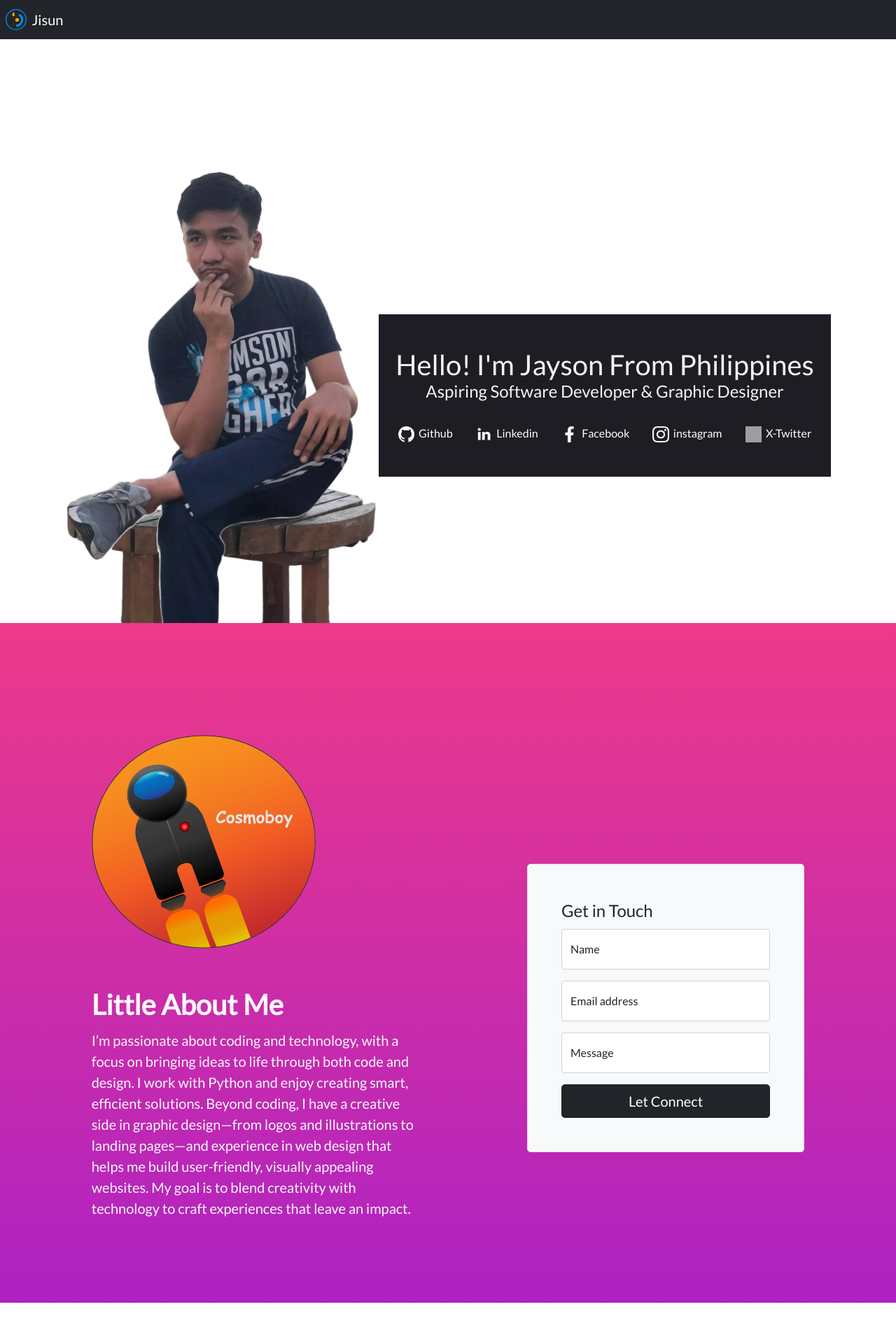
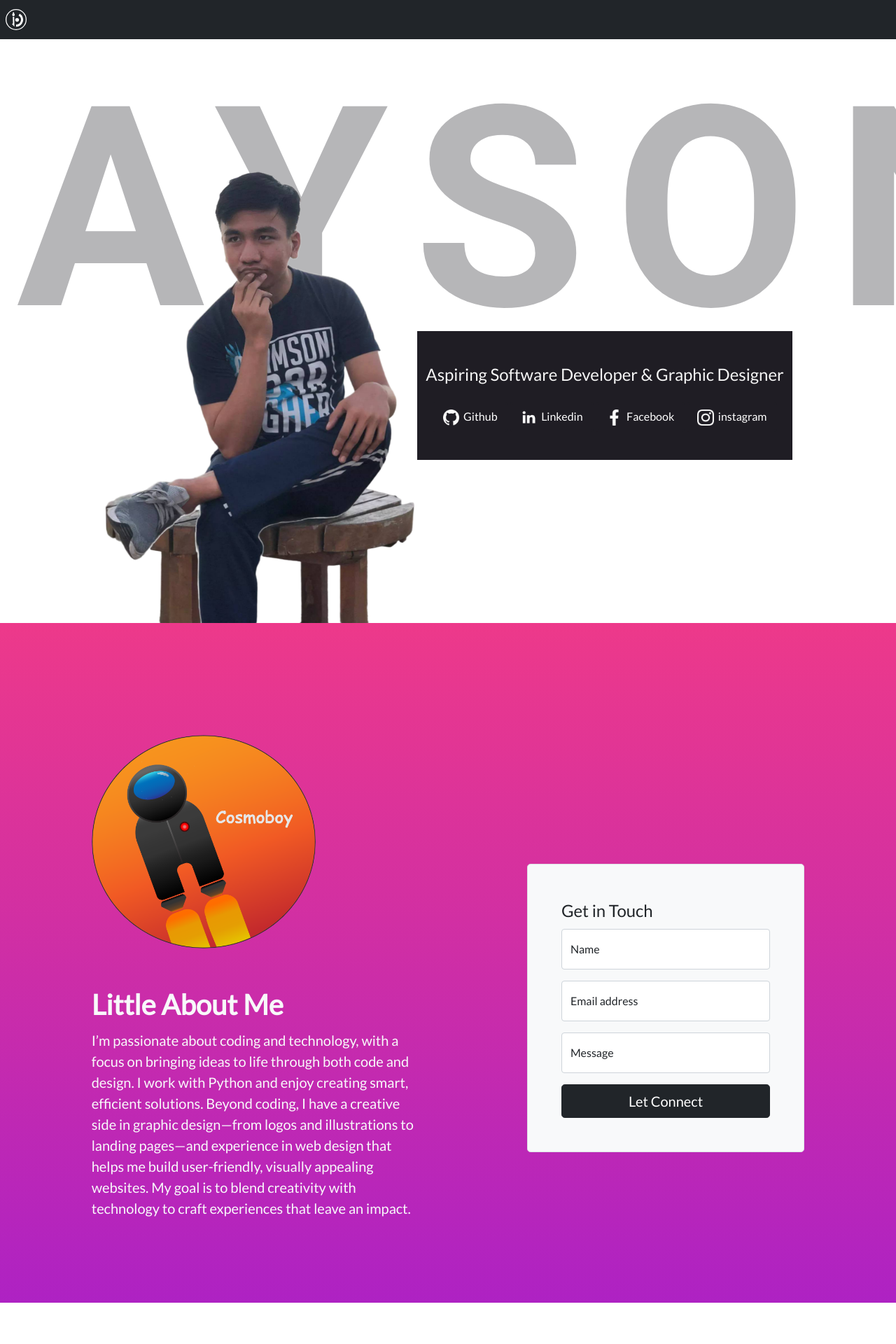
Before and after one commit to savjaylade84/jisun_portfolio, a Flask app: page / in a window 1280 px wide. Shown: the top 1920 px of the page at 70% size. Run offline with Flask 3, Linux system fonts and the light colour scheme; grey boxes are pictures that could not be loaded.

Commit message:
added text logo on the background and also change some icon color theme lastly change some minor design flaw.

```diff
--- a/information/information.json
+++ b/information/information.json
@@ -17,10 +17,6 @@
             "Name": "instagram",
             "Link": "https://www.instagram.com/savjaylade84/",
             "Icon": "/img/instagram.png"
-        }, {
-            "Name": "X-Twitter",
-            "Link": "https://x.com/Johnjaysonbdel1",
-            "Icon": "/img/twitter.png"
         }
     ],
     "Project_List": [
--- a/static/css/style.css
+++ b/static/css/style.css
@@ -4,6 +4,13 @@
   font-family: "Lato", sans-serif;
   margin: 0px;
   padding: 0px;
+  scrollbar-width: none; /* Firefox */
+  -ms-overflow-style: none; /* Internet Explorer 10+ */
+}
+
+*::-webkit-scrollbar { /* WebKit */
+  width: 0;
+  height: 0;
 }
 
 /*projects*/
@@ -223,6 +230,26 @@
   padding: 0;
 }
 
+/*background text logo*/
+#introduction:after {
+  display: flex;
+  align-items: flex-start;
+  justify-items: center;
+  font-weight: bolder;
+  content: "JAYSON";
+  position: fixed;
+  color: rgba(43, 41, 48, 0.34);
+  top: 0;
+  z-index: -1;
+  width: 100%;
+  height: 100%;
+  font-size: 25em;
+  text-align: center;
+  font-family: roboto, san-serif;
+  letter-spacing: 0.1em;
+  justify-content: center;
+}
+
 /*intro title*/
 .profile-intro-container {
   padding: 3em 0.8em 2em 0.8em;
--- a/static/css/style.scss
+++ b/static/css/style.scss
@@ -9,6 +9,13 @@ $accent-color-gold:rgba(202, 158, 12, 0.9);
     font-family: 'Lato', sans-serif;
     margin:0px;
     padding:0px;
+    scrollbar-width: none; /* Firefox */
+    -ms-overflow-style: none;  /* Internet Explorer 10+ */
+}
+
+*::-webkit-scrollbar { /* WebKit */
+    width: 0;
+    height: 0;
 }
 
 
@@ -227,6 +234,28 @@ $accent-color-gold:rgba(202, 158, 12, 0.9);
 }
 
 
+/*background text logo*/
+#introduction:after {
+    display: flex;
+    align-items: flex-start;
+    justify-items: center;
+    font-weight: bolder;
+    content: "JAYSON";
+    position: fixed;
+    color: rgba(43, 41, 48, 0.34);
+    top: 0;
+    z-index: -1;
+    width: 100%;
+    height: 100%;
+    font-size: 25em;
+    text-align: center;
+    font-family: roboto, san-serif;
+    letter-spacing: 0.1em;
+    justify-content: center;
+}
+
+
+
 /*intro title*/
 .profile-intro-container{
     padding: 3em 0.8em 2em 0.8em;
--- a/templates/index.html
+++ b/templates/index.html
@@ -28,6 +28,9 @@
 
             <link href="https://cdn.jsdelivr.net/npm/bootstrap@5.0.2/dist/css/bootstrap.min.css" rel="stylesheet" integrity="sha384-EVSTQN3/azprG1Anm3QDgpJLIm9Nao0Yz1ztcQTwFspd3yD65VohhpuuCOmLASjC" crossorigin="anonymous">
             <link href='https://fonts.googleapis.com/css?family=Lato' rel='stylesheet'>
+            <link rel="preconnect" href="https://fonts.googleapis.com">
+            <link rel="preconnect" href="https://fonts.gstatic.com" crossorigin>
+            <link href="https://fonts.googleapis.com/css2?family=Roboto:ital,wght@0,100..900;1,100..900&display=swap" rel="stylesheet">
 
 	</head>
 
@@ -36,7 +39,6 @@
         <nav class="navbar fixed-top navbar-expand-lg navbar-dark bg-dark">
             <a class="navbar-brand" href="#"> &nbsp;
                 <img src="{{ url_for('static',filename='/img/jisun.svg') }}" width="30" height="30" class="d-inline-block align-top" alt="">
-                &nbsp;Jisun
             </a>
         </nav>
 
@@ -49,7 +51,7 @@
             </div>
             <div class="profile-intro-container">
                 <div class="bottom-padding-xsmall">
-                    <p class="display-6 intro-title lead text-bold text-capitalize font-weight-bold">{{ information['Title'] }}</p>
+                    <!-- <p class="display-6 intro-title bgtext lead text-bold text-capitalize font-weight-bold">{{ information['Title'] }}</p> -->
                     <p class="h4 bottom-margin-none">{{ information['Sub-title'] }}</p>
                 </div>
                 <div class="social-media-buttons">
@@ -64,7 +66,6 @@
                 </div>
             </div>
         </div>
-
         <div class="about-me top-padding-medium bottom-padding-small">
             <div class="container col-xl-10 col-xxl-8 px-4">
                 <div class="row align-items-center top-margin-none top-padding-none g-lg-5 ">
```
Also changed, not shown: static/img/Jayson_half_close.png, static/img/jisun.svg, 1 other file.
